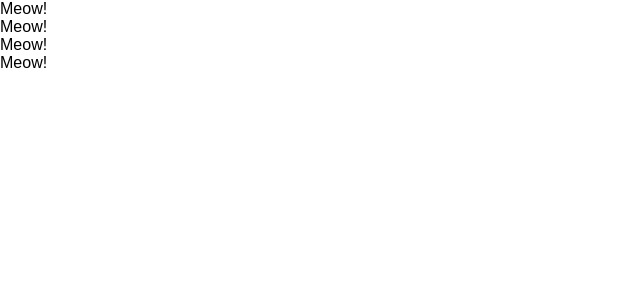
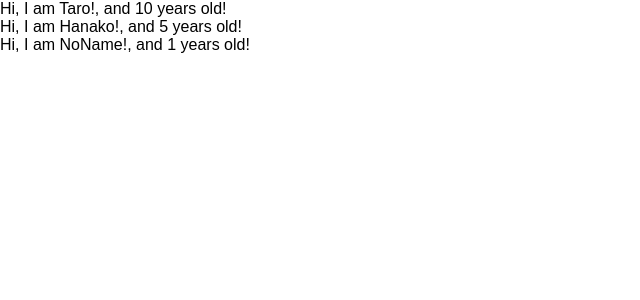
Before and after one commit to pierrejaune/udemy-react-redux-crud-application, a React (Create React App) app: page / in a window 1280 px wide. Shown: the top 300 px of the page, without its empty margins (0-640 px from the left). Built offline with nearby package versions, Linux system fonts and the light colour scheme.

Commit message:
learn props of component

```diff
--- a/src/App.js
+++ b/src/App.js
@@ -1,31 +1,29 @@
 import React from 'react';
 
-// class App extends Component {
-//   render() {
-//     return (
-//       <React.Fragment>
-//         <label htmlFor="bar">bar</label>
-//         <input type="text" onChange={() => {
-//           console.log("I am clicked!");
-//         }}/>
-//       </React.Fragment>
-//     )
-//   }
-// }
-
 const App = () => {
+  const profiles = [
+    {name: "Taro", age: 10},
+    {name: "Hanako", age: 5},
+    {name: "NoName" }
+  ];
   return (
     <div>
-      <Cat/>
-      <Cat/>
-      <Cat/>
-      <Cat/>
+      {
+        profiles.map( (profile, index) => {
+          return <User name={profile.name} age={profile.age} key={index}/>
+        })
+      }
+      {/* <User name={"Taro"} age={10} />
+      <User name={"Hanako"} age={5} /> */}
     </div>
   )
 }
 
-const Cat = () => {
-  return <div>Meow!</div>
+const User = (props) => {
+return <div>Hi, I am {props.name}!, and {props.age} years old!</div>
+}
+User.defaultProps = {
+  age: 1
 }
 
 
```
